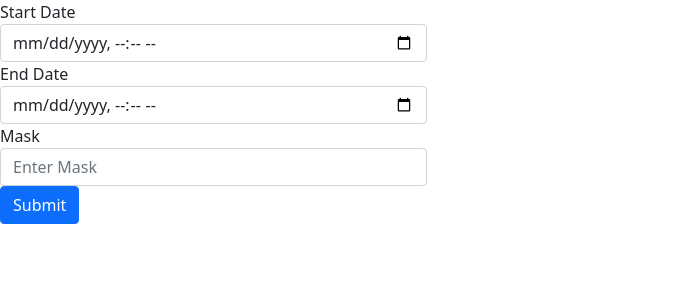
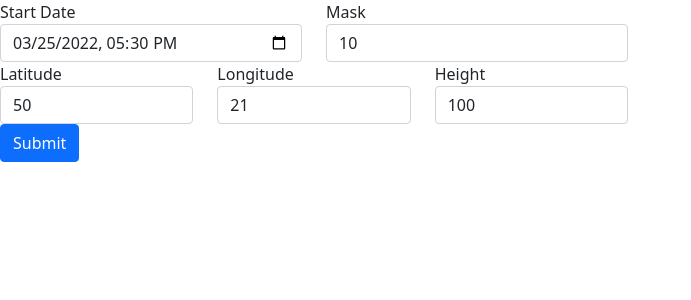
Before and after one commit to KonWys01/SNS, a Flask app: page / in a window 1280 px wide. Shown: the part 56-356 px from the top of the page, without its empty margins (0-691 px from the left). Run offline with Flask 2, Linux system fonts and the light colour scheme; some libraries are stand-ins or nearby versions.

Commit message:
phi lambda h, no more end date - default 24

```diff
--- a/app.py
+++ b/app.py
@@ -1,5 +1,5 @@
 from flask import Flask, render_template, request, redirect, url_for
-from datetime import  datetime
+from datetime import datetime
 
 from main import Satellites
 
@@ -10,20 +10,23 @@ app = Flask(__name__)
 def home():
     if request.method == 'POST':
         start_date = datetime.strptime(request.form['start_date'], '%Y-%m-%dT%H:%M')
-        end_date = datetime.strptime(request.form['end_date'], '%Y-%m-%dT%H:%M')
-        mask = float(request.form['mask'])
+        phi = float(request.form['latitude'])
+        lam = float(request.form['longitude'])
+        h = float(request.form['height'])
+        observ_pos = list(Satellites.phi_lamda_to_xyz(phi, lam, h))
+        mask = int(request.form['mask'])
 
-        sat = Satellites(file_name='almanac.yuma.week0150.589824.txt', start_date=start_date, end_date=end_date, mask=mask)
+        sat = Satellites(file_name='almanac.yuma.week0150.589824.txt', start_date=start_date, mask=mask, observer_pos=observ_pos)
         # # sat.set_start_end_dates(datetime(year=2022, month=2, day=25), datetime(year=2022, month=2, day=25))
         sat.satellites_coordinates()
-        return redirect(url_for('dane', start=start_date, end=end_date, m=mask))
+        return redirect(url_for('dane', start=start_date, m=mask, pos=observ_pos))
     else:
         return render_template('index.html')
 
 
-@app.route('/<start><end><m>')
-def dane(start, end, m):
-    return f'<p>{start} {end} {m}</p>'
+@app.route('/<start><m><pos>')
+def dane(start, m, pos):
+    return f'<p>{start}   {m}   {pos}</p>'
 
 
 if __name__ == '__main__':
--- a/templates/index.html
+++ b/templates/index.html
@@ -1,21 +1,36 @@
 {% extends 'base.html' %}
 {% block content %}
     <form method="post">
-    <div class="form-row">
-        <div class="form-group col-md-4">
+    <div class="form-group row">
+        <div class="form-group col-md-3">
           <label for="StartDate">Start Date</label>
-          <input type="datetime-local" class="form-control" id="StartDate" placeholder="Enter Start Date" name="start_date">
+          <input type="datetime-local" class="form-control" id="StartDate" placeholder="Enter Start Date" name="start_date" value="2022-03-25T17:30">
     <!--      <small id="StartDate_id" class="form-text text-muted">We'll never share your email with anyone else.</small>-->
         </div>
-        <div class="form-group col-md-4">
-          <label for="EndDate">End Date</label>
-          <input type="datetime-local" class="form-control" id="EndDate" placeholder="Enter End Date" name="end_date">
+        <div class="form-group col-md-3">
+          <label for="Mask">Mask</label>
+          <input type="number" class="form-control" id="Mask"  placeholder="Enter Mask" name="mask" value="10">
         </div>
     </div>
-    <div class="form-group col-md-4">
-      <label for="EndDate">Mask</label>
-      <input type="number" class="form-control" id="Mask"  placeholder="Enter Mask" name="mask">
+    <div class="form-group row">
+        <div class="form-group col-md-2">
+          <label for="Latitude">Latitude</label>
+          <input type="number" class="form-control" id="Latitude" placeholder="Enter Latitude" name="latitude" value="50">
+    <!--      <small id="StartDate_id" class="form-text text-muted">We'll never share your email with anyone else.</small>-->
+        </div>
+        <div class="form-group col-md-2">
+          <label for="Longitude">Longitude</label>
+          <input type="number" class="form-control" id="Longitude" placeholder="Enter Longitude" name="longitude" value="21">
+        </div>
+        <div class="form-group col-md-2">
+          <label for="Height">Height</label>
+          <input type="number" class="form-control" id="Height" placeholder="Enter Height" name="height" value="100">
+        </div>
     </div>
+<!--    <div class="form-group col-md-6">-->
+<!--      <label for="EndDate">Mask</label>-->
+<!--      <input type="number" class="form-control" id="Mask"  placeholder="Enter Mask" name="mask">-->
+<!--    </div>-->
     <button type="submit" class="btn btn-primary">Submit</button>
   </form>
 {% endblock %}
```
Also changed, not shown: main.py (+14 -9 lines).
